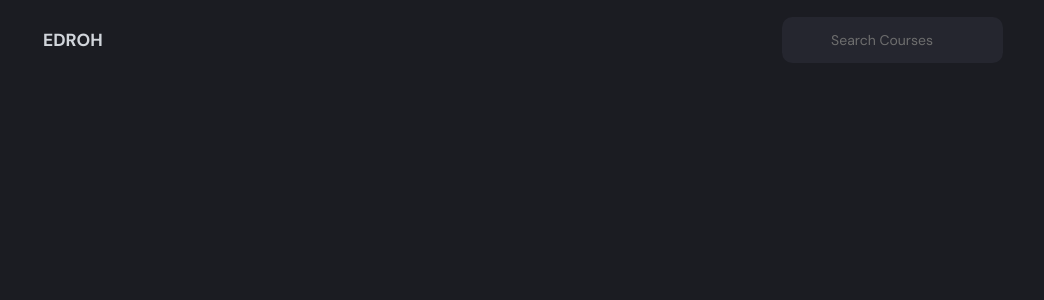
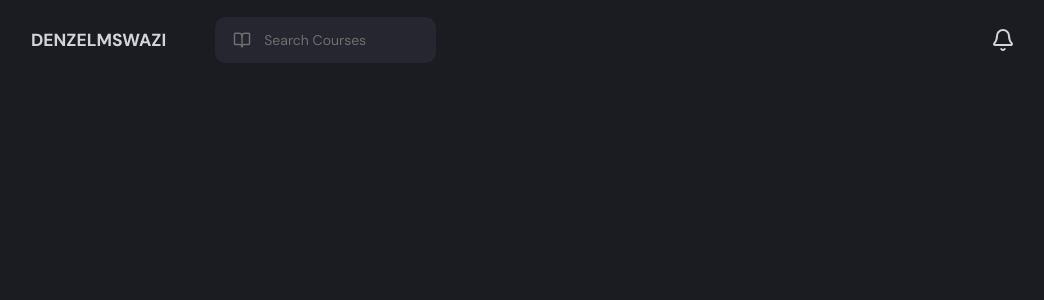
Before and after one commit to DenzelMswazi/learning, a Next.js app in the folder client/: page / in a window 1280 px wide. Shown: the top 300 px of the page, without its empty margins (117-1161 px from the left). Built offline with nearby package versions, Linux system fonts and the light colour scheme.

Commit message:
add notifications section

```diff
--- a/client/src/components/NonDashboardNavbar.tsx
+++ b/client/src/components/NonDashboardNavbar.tsx
@@ -1,3 +1,4 @@
+import { Bell, BookOpen } from 'lucide-react'
 import  Link  from 'next/link'
 import React from 'react'
 
@@ -5,8 +6,9 @@
   return (
    <nav className="nondashboard-navbar">
      <div className="nondashboard-navbar__container">
+      <div className="nondashboard-navbar__search">
       <Link href="/" className="nondashboard-navbar__brand">
-        EDROH
+        DENZELMSWAZI
       </Link>
       <div className="flex items-center gap-4">
         <div className="relative group">
@@ -15,8 +17,16 @@
             <span className="hidden sm:inline">Search Courses</span>
             <span className="sm:hidden">Search</span>
           </Link>
+          <BookOpen className="nondashboard-navbar__search-icon" size={18} />
         </div>
       </div>
+      </div>
+     </div>
+     <div className="nondashboard-navbar__actions">
+      <button className="nondashboard-navbar__notifications-button">
+        <span className="nondashboard-navbar__notifications-indicator"></span>
+         <Bell className="nondashboard-navbar__notifications-icon" />
+      </button>
      </div>
    </nav>
   )
```
